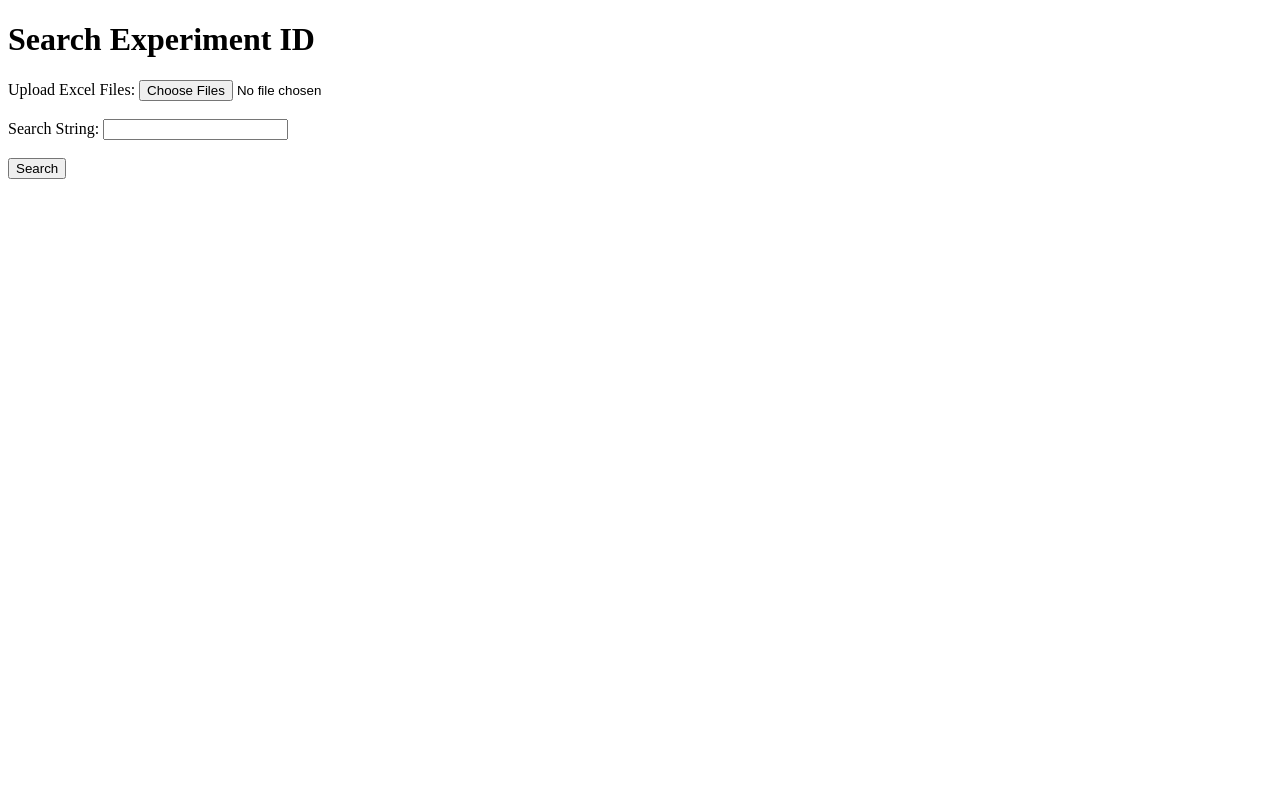
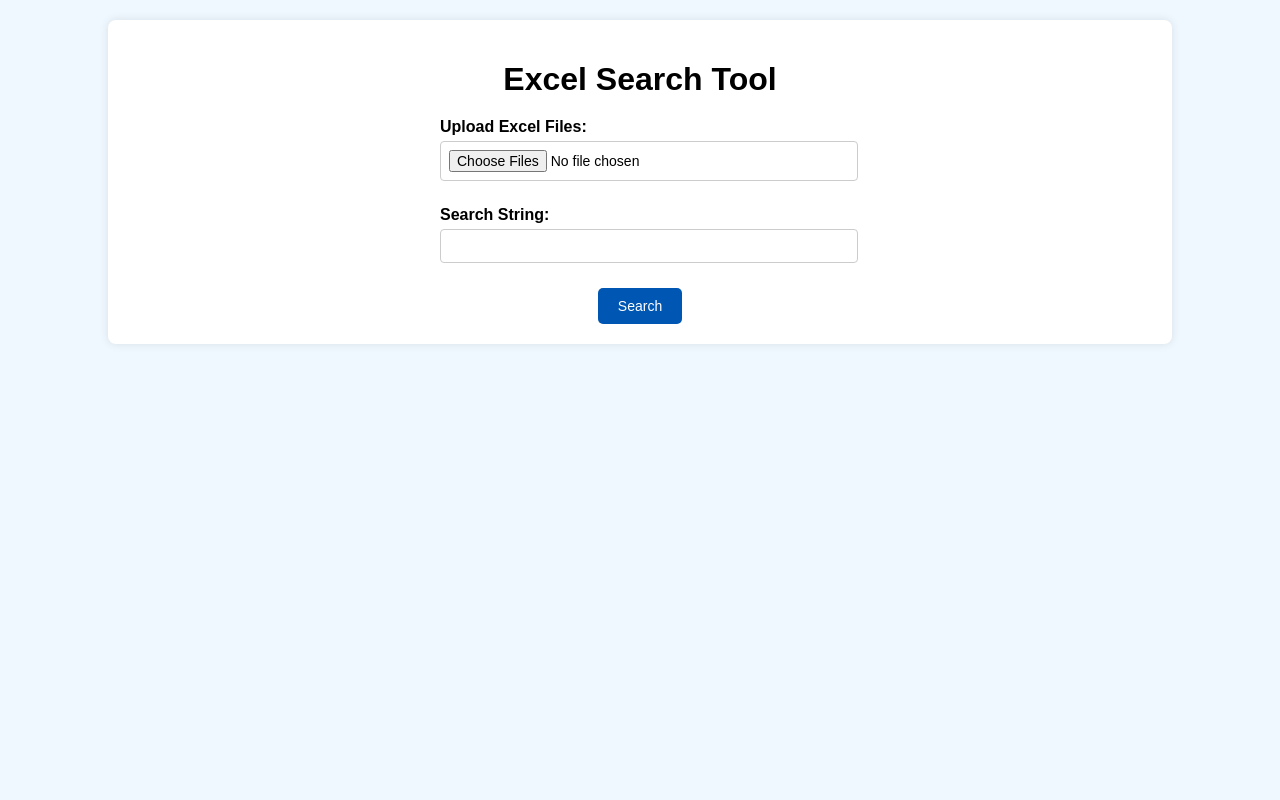
Before and after one commit to dabizljevic/moskowitzlab, a Flask app: page / in a window 1280 px wide. Run offline with Flask 3, Linux system fonts and the light colour scheme.

Commit message:
better style html

```diff
--- a/xlsx_search/templates/index.html
+++ b/xlsx_search/templates/index.html
@@ -3,42 +3,143 @@
 <head>
     <meta charset="UTF-8">
     <meta name="viewport" content="width=device-width, initial-scale=1.0">
-    <title>Excel Search</title>
+    <title>Excel Search Tool</title>
+    <style>
+        body {
+            background-color: #f0f8ff;
+            font-family: Arial, sans-serif;
+            margin: 0;
+            padding: 0;
+            display: flex;
+            flex-direction: column;
+            align-items: center;
+            min-height: 100vh;
+        }
+        #container {
+            text-align: center;
+            width: 80%;
+            background-color: #ffffff;
+            padding: 20px;
+            border-radius: 8px;
+            box-shadow: 0 0 10px rgba(0,0,0,0.1);
+            margin-top: 20px;
+        }
+        h1 {
+            margin-bottom: 20px;
+        }
+        form {
+            display: flex;
+            flex-direction: column;
+            align-items: center;
+        }
+        .input-group {
+            margin-bottom: 15px;
+            width: 100%;
+            max-width: 400px;
+            text-align: left;
+        }
+        label {
+            display: block;
+            margin-bottom: 5px;
+            font-weight: bold;
+        }
+        input[type="file"],
+        input[type="text"] {
+            width: 100%;
+            padding: 8px;
+            margin-bottom: 10px;
+            border: 1px solid #ccc;
+            border-radius: 4px;
+            font-size: 14px;
+        }
+        input[type="submit"] {
+            padding: 10px 20px;
+            background-color: #0056b3;
+            color: white;
+            border: none;
+            border-radius: 5px;
+            font-size: 14px;
+            cursor: pointer;
+        }
+        input[type="submit"]:hover {
+            background-color: #003d7a;
+        }
+        .messages,
+        .results,
+        .download-link {
+            margin: 20px 0;
+            padding: 15px;
+            background-color: #eef;
+            border: 1px solid #ccc;
+            border-radius: 5px;
+            width: 100%;
+            max-width: 90%;
+            text-align: left;
+            font-size: 14px;
+            overflow-x: auto;
+        }
+        .results ul {
+            list-style-type: none;
+            padding: 0;
+        }
+        .results li {
+            padding: 5px 0;
+        }
+        a.download-link {
+            display: inline-block;
+            text-decoration: none;
+            color: #0056b3;
+            font-weight: bold;
+        }
+        a.download-link:hover {
+            text-decoration: underline;
+        }
+    </style>
 </head>
 <body>
-    <h1>Search Experiment ID</h1>
+    <div id="container">
+        <h1>Excel Search Tool</h1>
         <form action="/" method="post" enctype="multipart/form-data">
+            <div class="input-group">
                 <label for="file">Upload Excel Files:</label>
                 <input type="file" name="file" multiple required>
-        <br><br>
+            </div>
+            <div class="input-group">
                 <label for="search_string">Search String:</label>
                 <input type="text" name="search_string" required>
-        <br><br>
+            </div>
             <input type="submit" value="Search">
         </form>
 
         {% with messages = get_flashed_messages() %}
         {% if messages %}
+        <div class="messages">
             <ul>
             {% for message in messages %}
             <li>{{ message }}</li>
             {% endfor %}
             </ul>
+        </div>
         {% endif %}
         {% endwith %}
 
         {% if results %}
+        <div class="results">
             <h2>Results:</h2>
             <ul>
             {% for filename, experiment_description in results %}
-        <li>{{ filename }}: "{{ experiment_description }}"</li>
+            <li><strong>{{ filename }}</strong>: "{{ experiment_description }}"</li>
             {% endfor %}
             </ul>
+        </div>
         {% endif %}
 
         {% if output_file %}
+        <div class="download-link">
             <h2>Download Results</h2>
-    <a href="{{ url_for('download_file', filename=output_file) }}">Download Excel File</a>
+            <a href="{{ url_for('download_file', filename=output_file) }}" class="download-link">Download Excel File</a>
+        </div>
         {% endif %}
+    </div>
 </body>
 </html>
```
Also changed, not shown: 2 other files. Lines whose indentation alone changed are shown as unchanged.
